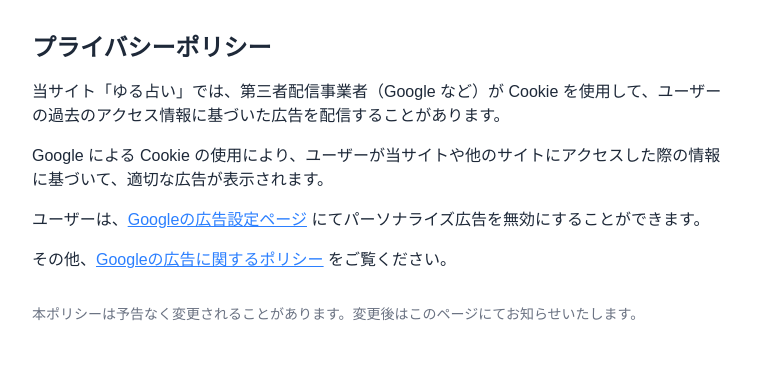
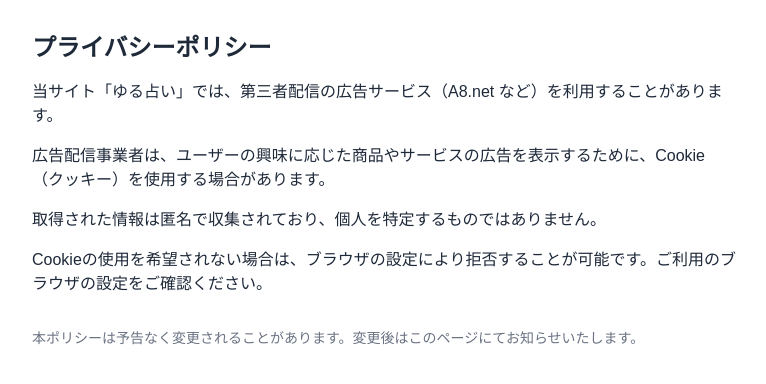
Before and after one commit to mata-s/yuru-uranai, a Next.js app: page /privacy in a window 1280 px wide. Shown: the top 384 px of the page, without its empty margins (256-1022 px from the left). Built offline with nearby package versions, Linux system fonts and the light colour scheme.

Commit message:
プライポリシー変更

```diff
--- a/src/app/about/page.tsx
+++ b/src/app/about/page.tsx
@@ -29,11 +29,11 @@ export default function AboutPage() {
       <section className="mb-6">
         <h2 className="text-xl font-semibold mb-2">広告について</h2>
         <p>
-          本サイトではGoogle AdSenseをはじめとする外部広告ネットワークを通じて広告を掲載しています。
-          広告表示はユーザーの利便性を損なわないよう配慮し、必要最小限にとどめています。
+          本サイトではA8.netをはじめとする外部アフィリエイトサービスを通じて広告を掲載することがあります。
+          ユーザーの閲覧体験を損なわないよう、広告の表示位置や数には十分配慮しています。
         </p>
         <p className="text-sm text-gray-500 mt-1">
-          ※掲載される広告の内容に関しては広告ネットワークの自動配信によるものであり、運営側が内容を保証するものではありません。
+          ※掲載される広告の内容に関しては各アフィリエイトサービスの提供によるものであり、運営側が内容を保証するものではありません。
         </p>
       </section>
 
--- a/src/app/privacy/page.tsx
+++ b/src/app/privacy/page.tsx
@@ -3,16 +3,16 @@ export default function PrivacyPolicy() {
     <main className="p-8 max-w-3xl mx-auto text-gray-800">
       <h1 className="text-2xl font-bold mb-4">プライバシーポリシー</h1>
       <p className="mb-4">
-          当サイト「ゆる占い」では、第三者配信事業者（Google など）が Cookie を使用して、ユーザーの過去のアクセス情報に基づいた広告を配信することがあります。
+        当サイト「ゆる占い」では、第三者配信の広告サービス（A8.net など）を利用することがあります。
       </p>
       <p className="mb-4">
-          Google による Cookie の使用により、ユーザーが当サイトや他のサイトにアクセスした際の情報に基づいて、適切な広告が表示されます。
+        広告配信事業者は、ユーザーの興味に応じた商品やサービスの広告を表示するために、Cookie（クッキー）を使用する場合があります。
       </p>
       <p className="mb-4">
-          ユーザーは、<a href="https://www.google.com/settings/ads" target="_blank" rel="noopener noreferrer" className="text-blue-500 underline">Googleの広告設定ページ</a> にてパーソナライズ広告を無効にすることができます。
+        取得された情報は匿名で収集されており、個人を特定するものではありません。
       </p>
       <p className="mb-4">
-          その他、<a href="https://policies.google.com/technologies/ads?hl=ja" target="_blank" rel="noopener noreferrer" className="text-blue-500 underline">Googleの広告に関するポリシー</a> をご覧ください。
+        Cookieの使用を希望されない場合は、ブラウザの設定により拒否することが可能です。ご利用のブラウザの設定をご確認ください。
       </p>
       <p className="text-sm text-gray-500 mt-8">
         本ポリシーは予告なく変更されることがあります。変更後はこのページにてお知らせいたします。
```
Lines whose indentation alone changed are shown as unchanged.
